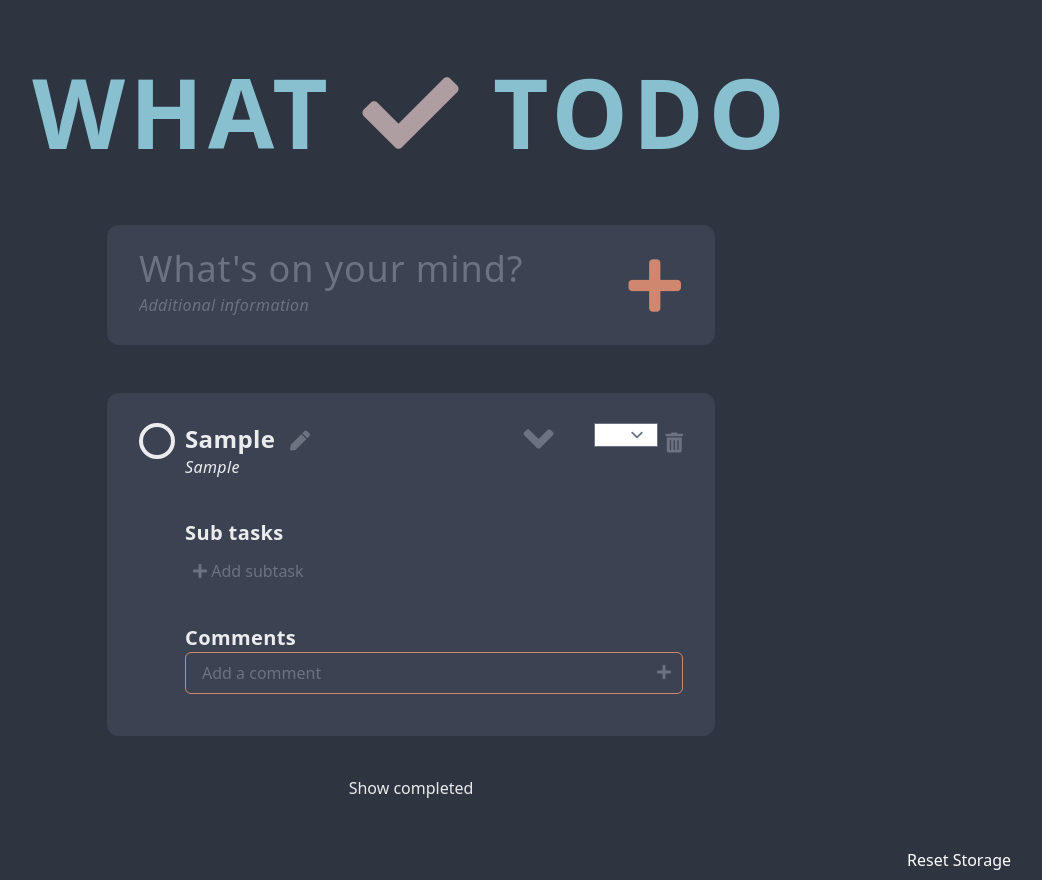
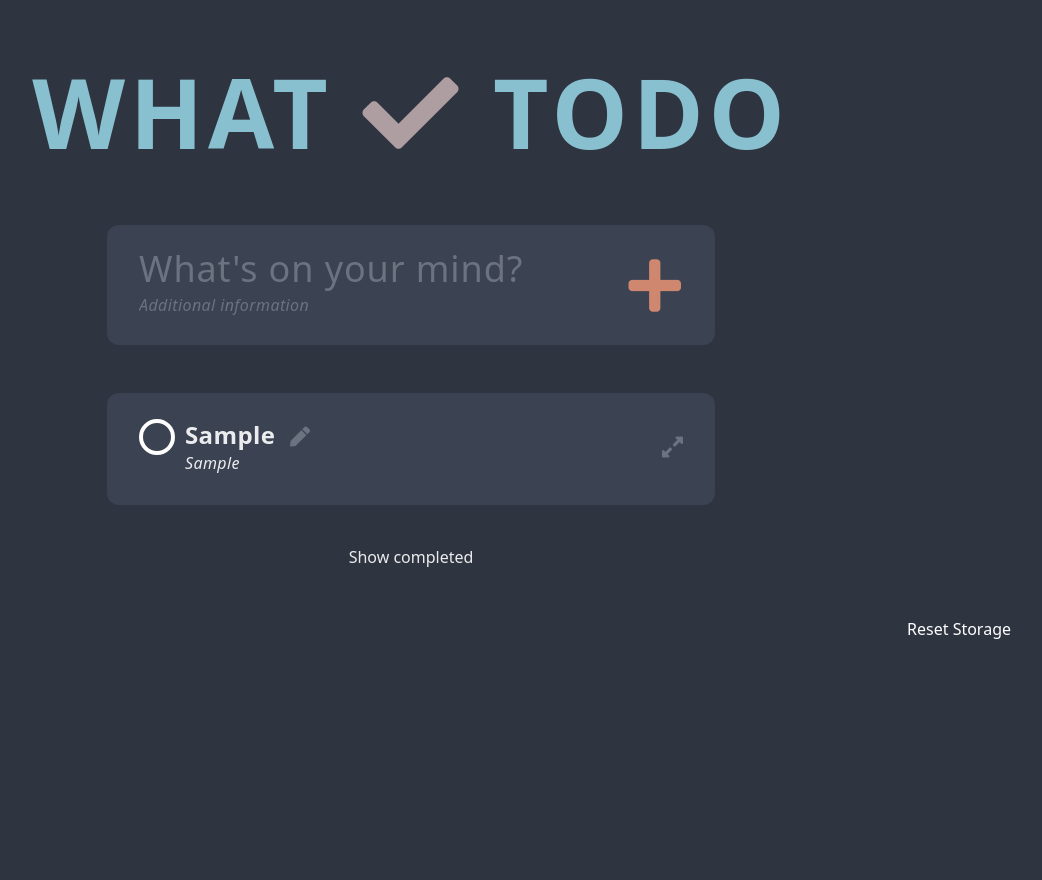
Before and after one commit to thomassjogren/todo-application-vue, a Vue app: page / in a window 1280 px wide. Both pictures are taken after typing "Sample", "Sample" into the empty fields and a click on the button 883 px from the left and 285 px from the top of the page. Shown: the whole page, without its empty margins (229-1271 px from the left). After the commit the page ends 800 px from the top, so only its background shows below. Built offline with nearby package versions, Linux system fonts and the light colour scheme.

Commit message:
Add missing parts and finish up

```diff
--- a/src/components/Checkbox.vue
+++ b/src/components/Checkbox.vue
@@ -6,17 +6,20 @@
       v-bind="attrs"
       :disabled="props.disabled"
       type="checkbox"
-      v-on="{ ...listeners, input: $event => listeners.input($event.target.checked) }"
+      v-on="listeners"
     />
     <span
       class="checkbox"
       :class="{
-        'prio-2': props.priority === '2',
-        'prio-1': props.priority === '1',
-        'prio-0': props.priority === '0',
+        'prio-2': props.priority === 2,
+        'prio-1': props.priority === 1,
+        'prio-0': props.priority === 0,
+        round: props.round,
+        large: props.large,
+        outlined: props.outlined,
       }"
     />
-    {{ props.label }}
+    <slot>{{ props.label }}</slot>
   </label>
 </template>
 
@@ -26,10 +29,9 @@
   display: block;
   position: relative;
   padding-left: 25px;
-  margin-bottom: 12px;
+  margin-bottom: 5px;
   margin-right: 10px;
   cursor: pointer;
-  font-size: 14px;
   -webkit-user-select: none;
   -moz-user-select: none;
   -ms-user-select: none;
@@ -52,12 +54,27 @@
   .checkbox {
     position: absolute;
     left: 0;
+    top: 3px;
     margin: 0;
-    height: 36px;
-    width: 36px;
-    border: 4px solid;
-    border-radius: 50%;
+    height: 18px;
+    width: 18px;
     transition: background-color border-color 0.3s ease;
+    @apply bg-nord-snow-1;
+
+    &.round {
+      border-radius: 50%;
+    }
+
+    &.large {
+      top: 0;
+      height: 36px;
+      width: 36px;
+    }
+
+    &.outlined {
+      background-color: transparent;
+      border: 4px solid white;
+    }
 
     &.prio-0 {
       @apply border-white;
@@ -75,21 +92,35 @@
       content: '';
       position: absolute;
       display: none;
+      left: 6px;
+      top: 2px;
+      width: 6px;
+      height: 11px;
+      border: solid white;
+      border-width: 0 2px 2px 0;
+      -webkit-transform: rotate(45deg);
+      -ms-transform: rotate(45deg);
+      transform: rotate(45deg);
+    }
+
+    &.large:after {
       left: 9px;
       top: 3px;
       width: 10px;
       height: 18px;
-      border: solid white;
       border-width: 0 4px 4px 0;
-      -webkit-transform: rotate(45deg);
-      -ms-transform: rotate(45deg);
-      transform: rotate(45deg);
     }
   }
 
   &:hover input ~ .checkbox {
+    @apply bg-nord-aurora-4;
+    transition: background-color 0.5s ease;
+  }
+
+  &:hover input ~ .checkbox.large {
+    background-color: transparent;
     border-color: #a3be8c;
-    transition: border-color 0.3s ease;
+    transition: border-color 0.5s ease;
   }
 
   input:checked ~ .checkbox:after {
--- a/src/components/TodoItem.vue
+++ b/src/components/TodoItem.vue
@@ -1,7 +1,14 @@
 <template>
-  <li>
-    <div class="flex mt-7 mb-7">
-      <Checkbox :checked="todo.completed" :priority="todo.priority" @click="completeTodo(todo.id)" />
+  <li class="overflow-hidden my-6" :class="{ 'pb-2': expanded }">
+    <div class="flex mb-1" :class="{ 'mb-0': expanded }">
+      <Checkbox
+        :checked="todo.completed"
+        :priority="todo.priority"
+        :round="true"
+        :large="true"
+        :outlined="true"
+        @click="completeTodo(todo.id)"
+      />
       <div class="flex-grow">
         <input
           v-if="edit"
@@ -30,36 +37,62 @@
           <span v-else class="italic" @click="toggleEdit">{{ todo.subtitle }}</span>
         </div>
       </div>
-      <button v-if="!edit" class="action-button relative -top-2 mr-10 text-5xl h-8" title="Expand todo">
-        <i class="fas fa-angle-down h-8 hover:text-nord-frost-3" />
+      <div v-if="subTasks.total" class="text-gray-500 flex items-center mr-2 text-sm">
+        Tasks {{ subTasks.completed }} / {{ subTasks.total }}
+      </div>
+      <button
+        v-if="!edit"
+        class="action-button relative text-2xl flex items-center"
+        title="Expand todo"
+        @click="expanded = !expanded"
+      >
+        <i
+          class="fas fa-angle-down h-8 hover:text-nord-frost-3 relative top-1"
+          :class="{ 'fa-expand-alt': !expanded, 'fa-compress-alt': expanded }"
+        />
       </button>
-      <div class="text-xl">
-        <select v-model="priority" class="h-6" @change="updatePriority">
-          <option value="0">0</option>
-          <option value="1">1</option>
-          <option value="2">2</option>
-        </select>
+    </div>
+
+    <SlideDownTranstion>
+      <div v-if="expanded" ref="drawer" :style="drawerHeight">
+        <div class="flex justify-end  items-center px-3 mt-4">
+          <div class="ml-3 cursor-pointer" title="Normal priority" @click="updatePriority(0)">
+            <i class="fas fa-exclamation" />
+          </div>
+          <div class="ml-3 cursor-pointer text-nord-aurora-3" title="Medium priority" @click="updatePriority(1)">
+            <i class="fas fa-exclamation" /><i class="fas fa-exclamation" />
+          </div>
+          <div class="ml-3 cursor-pointer text-nord-aurora-1" title="High priority" @click="updatePriority(2)">
+            <i class="fas fa-exclamation" /><i class="fas fa-exclamation" /><i class="fas fa-exclamation" />
+          </div>
+          <div class="text-xl ml-4">
             <button class="action-button" title="Delete todo" @click="deleteTodo(todo.id)">
               <i class="fas fa-trash-alt" />
             </button>
           </div>
         </div>
 
-    <div class="ml-46 my-10 w-1/2">
+        <div class="ml-46 mb-6">
           <div class="text-xl font-bold">
-        Sub tasks
+            Subtasks
+            <span v-if="subTasks.total" class="text-gray-500 text-sm"
+              >{{ subTasks.completed }} / {{ subTasks.total }}</span
+            >
           </div>
-      <div class="pl-2 mt-3">
+          <div class="mt-3">
             <ul>
-          <li v-for="subtask in todo.children" :key="subtask.id" class="mb-1 flex justify-between items-start">
+              <li v-for="subtask in todo.children" :key="subtask.id" class="mb-1 flex justify-between items-start px-3">
                 <div class="flex items-top">
-              <input type="checkbox" :checked="subtask.completed" @click="completeTodo(subtask.id)" />
+                  <Checkbox :checked="subtask.completed" @click="completeTodo(subtask.id)">
                     {{ subtask.title }}
+                  </Checkbox>
                 </div>
-            <button class="ml-9 action-button" @click="deleteTodo(subtask.id)"><i class="fas fa-times" /></button>
+                <button class="action-button" title="Delete subtask" @click="deleteTodo(subtask.id)">
+                  <i class="fas fa-times" />
+                </button>
               </li>
             </ul>
-        <div v-if="subTask" class="flex">
+            <div v-if="subTask" class="flex px-3">
               <label for="title" class="hidden">Title</label>
               <input
                 id="title"
@@ -70,13 +103,17 @@
                 @keyup.esc="cancelSubTask"
                 @keyup.enter="addSubTask"
               />
-          <button class="ml-2 action-button" title="Add sub task" @click="addSubTask"><i class="fas fa-plus" /></button>
-          <button class="ml-2 action-button" title="Cancel" @click="cancelSubTask"><i class="fas fa-times" /></button>
+              <button class="ml-2 action-button" title="Add sub task" @click="addSubTask">
+                <i class="fas fa-plus" />
+              </button>
+              <button class="ml-2 action-button" title="Cancel" @click="cancelSubTask">
+                <i class="fas fa-times" />
+              </button>
             </div>
             <button
               v-else
-          class="text-gray-500 hover:text-nord-frost-3 border-b border-transparent"
-          title="Add sub-task"
+              class="text-gray-500 pl-3 hover:text-nord-frost-3 border-b border-transparent transition-colors duration-500"
+              title="Add subtask"
               @click="addSubTask"
             >
               <i class="fas fa-plus" /> Add subtask
@@ -84,7 +121,7 @@
           </div>
         </div>
 
-    <div class="ml-46 my-10">
+        <div class="ml-46 my-6">
           <div class="text-xl font-bold mt-4">Comments</div>
           <div
             v-for="comment in sortedComments"
@@ -94,7 +131,8 @@
             <div class="text-gray-500 flex justify-between">
               {{ formatDate(comment.timestamp) }}
               <button
-            class="relative border-r border-transparent hover:text-nord-frost-3"
+                title="Delete comment"
+                class="action-button relative border-r border-transparent"
                 @click="deleteComment(comment.id)"
               >
                 <i class="fas fa-times" />
@@ -102,7 +140,7 @@
             </div>
             {{ comment.content }}
           </div>
-      <div class="relative">
+          <div class="relative mt-3">
             <input
               v-model="commentContent"
               class="inline-input border py-2 px-4 rounded-md"
@@ -112,24 +150,29 @@
             <button
               class="absolute right-3 top-2 text-gray-500"
               :class="{ 'text-nord-frost-3': commentContent !== '' }"
+              title="Add comment"
               @click="addComment"
             >
               <i class="fas fa-plus" />
             </button>
           </div>
         </div>
+      </div>
+    </SlideDownTranstion>
   </li>
 </template>
 
 <script>
 import format from 'date-fns/format';
 import Checkbox from '@/components/Checkbox';
+import SlideDownTranstion from '@/components/SlideDownTranstion';
 
 export default {
   name: 'TodoItem',
 
   components: {
     Checkbox,
+    SlideDownTranstion,
   },
 
   props: {
@@ -141,6 +184,7 @@ export default {
 
   data() {
     return {
+      expanded: false,
       edit: false,
       subTask: false,
 
@@ -154,7 +198,7 @@ export default {
 
       commentContent: '',
 
-      priority: this.todo.priority,
+      expandedHeight: false,
     };
   },
 
@@ -172,7 +216,20 @@ export default {
     },
 
     subTasks() {
-      return this.todo.children.length;
+      if (this.todo.children.length) {
+        return {
+          completed: this.todo.children.filter(t => t.completed).length,
+          total: this.todo.children.length,
+        };
+      }
+      return false;
+    },
+
+    drawerHeight() {
+      if (!this.expandedHeight) {
+        return;
+      }
+      return `height: ${this.expandedHeight}`;
     },
   },
 
@@ -194,13 +251,13 @@ export default {
       }
       this.edit = !this.edit;
 
+      if (this.edit) {
         this.$nextTick(() => {
-        if (this.edit) {
           this.tmpTitle = this.title;
           this.tmpSubtitle = this.subtitle;
           this.$refs.titleInput.focus();
+        });
       }
-      });
     },
 
     cancelEdit() {
@@ -234,14 +291,17 @@ export default {
             completed: false,
           },
         });
+        this.expandedHeight = `${this.$refs.drawer.scrollHeight + 33}px`;
         this.subTitle = '';
         this.subSubtitle = '';
       }
       this.subTask = !this.subTask;
 
+      if (this.subTask) {
         this.$nextTick(() => {
           this.$refs.subtaskInput.focus();
         });
+      }
     },
 
     cancelSubTask() {
@@ -258,6 +318,7 @@ export default {
             content: this.commentContent,
           },
         });
+        this.expandedHeight = `${this.$refs.drawer.scrollHeight + 76}px`;
         this.commentContent = '';
       }
     },
@@ -270,6 +331,9 @@ export default {
           convertChildren: false,
         },
       });
+      if (this.expanded) {
+        this.expandedHeight = `${this.$refs.drawer.scrollHeight - 33}px`;
+      }
     },
 
     deleteComment(id) {
@@ -277,14 +341,15 @@ export default {
         action: 'deleteComment',
         payload: id,
       });
+      this.expandedHeight = `${this.$refs.drawer.scrollHeight - 76}px`;
     },
 
-    updatePriority() {
+    updatePriority(priority) {
       this.$emit('action', {
         action: 'updatePriority',
         payload: {
           id: this.todo.id,
-          priority: this.priority,
+          priority,
         },
       });
     },
```
Lines whose indentation alone changed are shown as unchanged.
